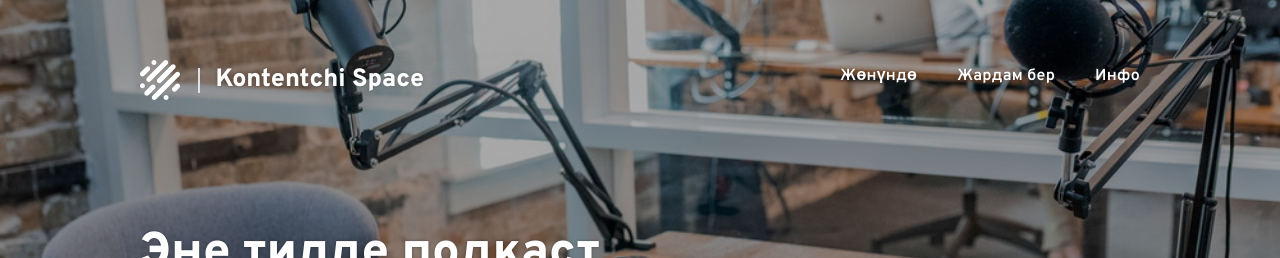
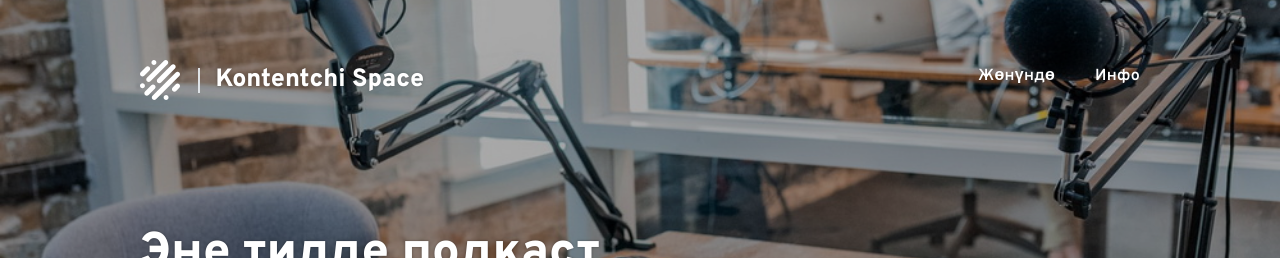
Before and after one commit to kontentchispace/kontentchispace.github.io, a Jekyll site: the page built from index.html, in a window 1280 px wide and 900 px high. Shown: the top 258 px of the window. Built offline with Jekyll 4.4.1, drawn with Linux system fonts in a browser that asks for light colours.

Commit message:
Update _config.yml

```diff
--- a/_config.yml
+++ b/_config.yml
@@ -77,8 +77,7 @@ google_fonts:
 excerpt_separator: <!-- Read more -->
 
 navigation:
-  Жардам бер: https://github.com/connor-baer/summer
-  Инфо: https://github.com/connor-baer/summer/archive/gh-pages.zip
+  Инфо: #
 
 collections:
   recipes:
```
